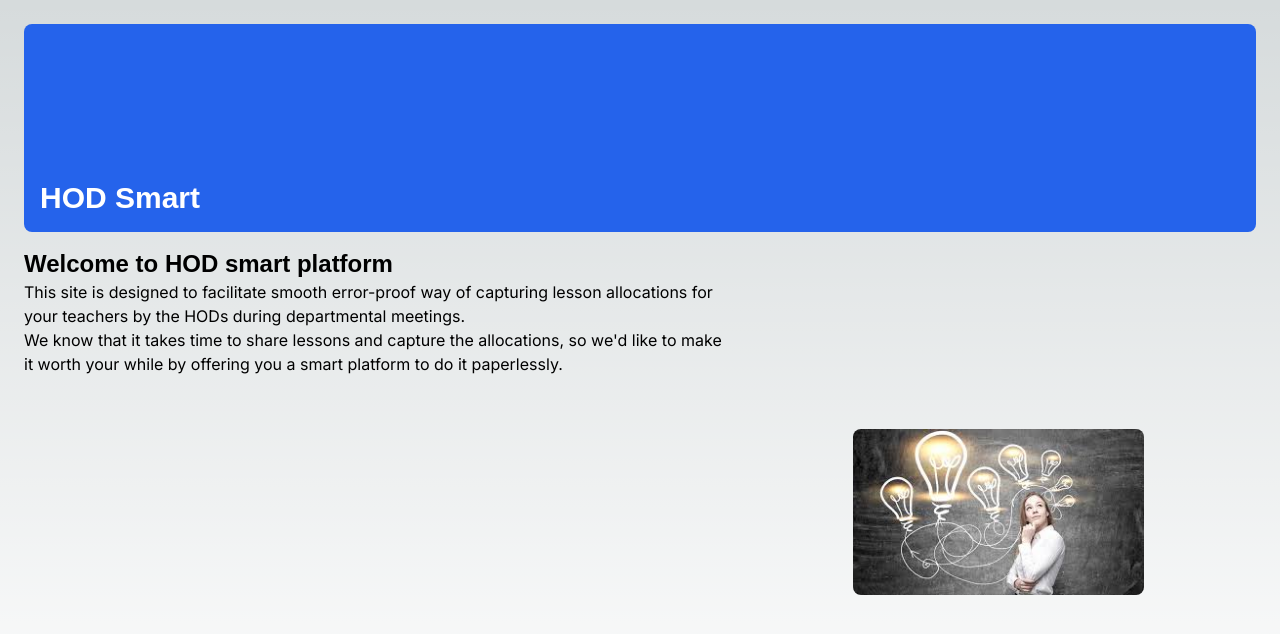
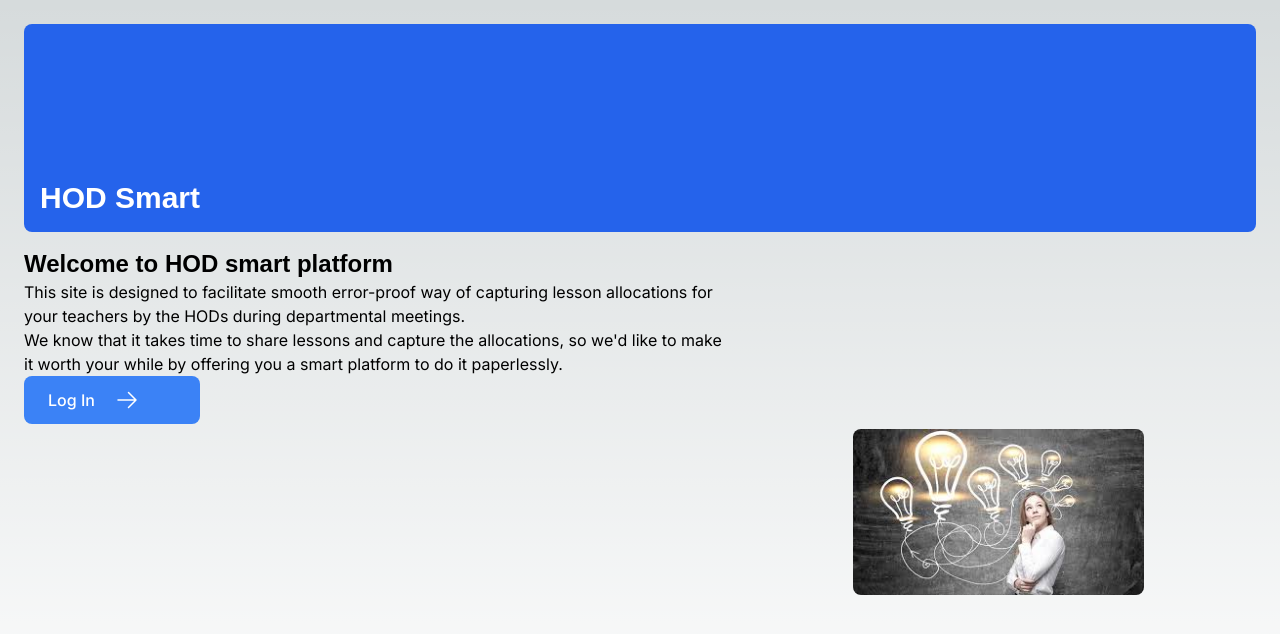
Before and after one commit to matthewkuria/hodsmart, a Next.js app in the folder my-app/: page / in a window 1280 px wide. Shown: the top 634 px of the page. Built offline with nearby package versions, Linux system fonts and the light colour scheme; a web font is replaced by a local one.

Commit message:
customise the button on the landing page

```diff
--- a/my-app/app/page.tsx
+++ b/my-app/app/page.tsx
@@ -1,6 +1,8 @@
 import Image from "next/image";
 import { lusitana } from '@/app/ui/fonts';
 import HodSmartLogo from "./ui/HodSmartLogo";
+import Link from "next/link";
+import { ArrowRightIcon } from "@heroicons/react/24/outline";
 
 export default function Home() {
   return (
@@ -19,6 +21,11 @@ export default function Home() {
            <p className="">
            We know that it takes time to share  lessons and capture the allocations, so we'd like to make it worth your while by offering you a smart platform to do it paperlessly.
            </p>
+           <Link
+            href="/login"
+            className="flex items-center gap-5 self-start rounded-lg bg-blue-500 px-6 py-3 text-sm font-medium text-white transition-colors hover:bg-blue-400 md:text-base max-w-44"
+           > <span>Log In</span> <ArrowRightIcon className="w-5 md:w-6" />
+           </Link>
         </div>
         <div className="flex items-center justify-center p-6 md:w-3/5 md:px-28 md:py-12">
             <Image
```
